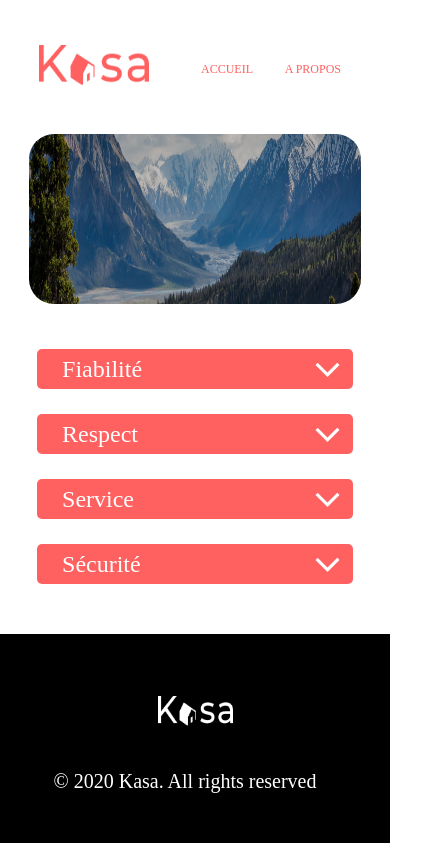
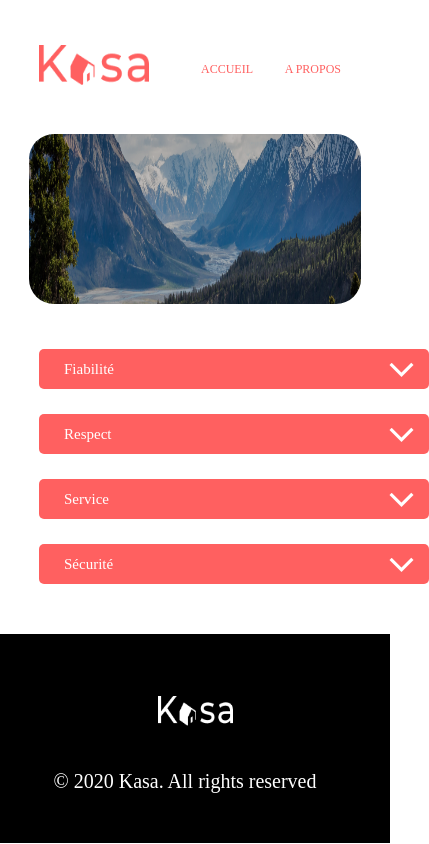
Before and after one commit to Boubamahir2/Abubakar_Mahir_P7_02032023, a React (Create React App) app in the folder app/: page /about in a window 390 px wide. Shown: the whole page, 429 px wide, since content can reach past the window. Built offline with nearby package versions, Linux system fonts and the light colour scheme.

Commit message:
modificatio css

```diff
--- a/app/src/components/Carousel/Carousel.css
+++ b/app/src/components/Carousel/Carousel.css
@@ -17,18 +17,18 @@
 .carousel_arrow_left,
 .carousel_arrow_right {
   cursor: pointer;
-  height: 40px;
+  width: 40px;
   padding: 10px;
   position: absolute;
   top: 45%;
 }
 
 .carousel_arrow_right {
-  right: 185px;
+  right: 190px;
 }
 
 .carousel_arrow_left {
-  left: 185px;
+  left: 190px;
 }
 
 .carousel_index {
@@ -42,20 +42,26 @@
 /* Smartphone styles */
 @media all and (max-width: 767px) {
   .carousel_img {
-    width: 100%
+    width: 100%;
+    height: 255px;
+      border-radius: 10px;
   }
 
   .carousel_arrow_left,
   .carousel_arrow_right {
+    width: 30px;
+    top: 45%;
     height: 30px;
-    top: 45%
   }
 
   .carousel_arrow_right {
-    left: 280px;
+    left: 330px;
   }
 
   .carousel_arrow_left {
-    left: 80px;
+    left: 50px;
   }
 }
+@media all and (min-width: 967px) {
+
+}
--- a/app/src/components/Dropdown/Dropdown.css
+++ b/app/src/components/Dropdown/Dropdown.css
@@ -15,18 +15,19 @@
   padding: 5px;
   height: 50px;
   align-items: center;
-  border-radius: 5px;
+  border-radius: 10px;
 }
 
 .dropdown_content {
   width: auto;
   height: auto;
-  border-radius: 5px;
+  border-radius: 10px;
   background-color: #F6F6F6;
   color: #FF6060;
   padding: 40px 10px 40px 40px;
   margin-top: -5px;
   font-size: 24px;
+  line-height: 25px;
 }
 
 .dropdown_button {
@@ -51,6 +52,7 @@
   /* width: 20px;
   height: 20px; */
   margin-right: 2%;
+  cursor: pointer;
 
 }
 
@@ -78,33 +80,41 @@
 
   .dropdown_content {
     padding: 20px 0px 20px 20px;
+    line-height: 20px;
   }
 }
 
 /* Smartphone styles */
 @media all and (max-width: 767px) {
   .mainDropdown {
-    margin-left: 5%;
-    margin-right: 5%;
+    margin-top: -20px;
+    width: 100%;
+  }
 
-    margin-top: -20px;
-  }
+    .dropdown_title {
+      font-size:15px;
+      width: 100%;
+    }
 
   .dropdown_title_arrow {
     height: 30px;
-    font-size: 14px;
-    margin-left: 5%;
-    margin-right: 5%;
+    font-size: 12px;
+    border-radius: 5px;
+
   }
 
   .dropdown_button {
     height: 40px;
-    font-size: 14px;
+    font-size: 12px;
+
   }
 
   .dropdown_content {
     padding: 20px 5px 20px 20px;
-  margin-left: 5%;
-    margin-right: 5%;
+    font-size: 12px;
+    border-radius: 5px;
+    line-height: 17px;
+
+
   }
 }
--- a/app/src/pages/Lodging/Lodging.css
+++ b/app/src/pages/Lodging/Lodging.css
@@ -133,9 +133,6 @@ border-radius: 5px; */
     flex-direction: column;
     align-items: center;
     font-size: 16px;
-    width: 85%;
-    margin-left: 20px;
-    margin-right: 20px;
     padding-top: 40px;
     padding-bottom: 40px;
   }
```
